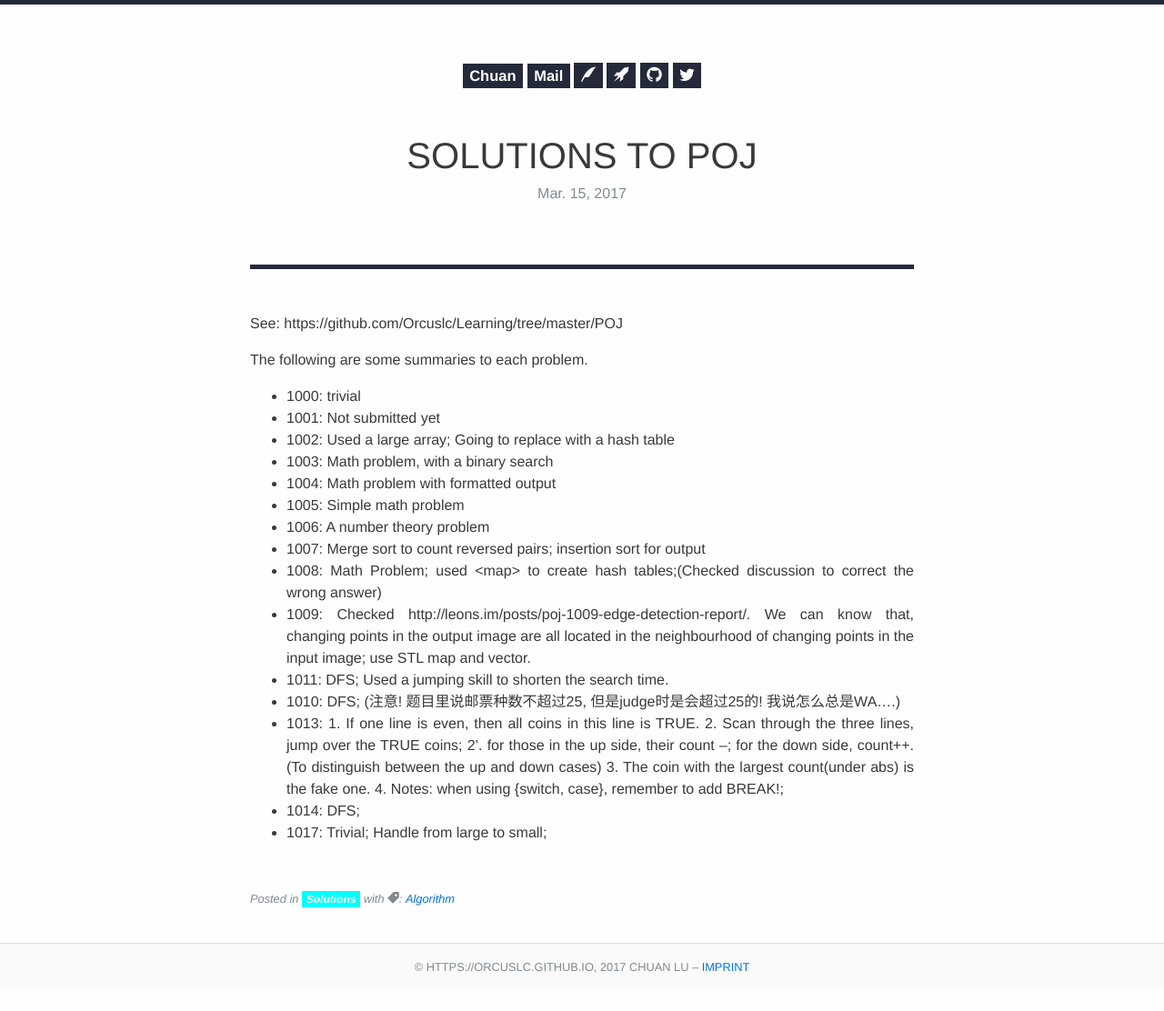
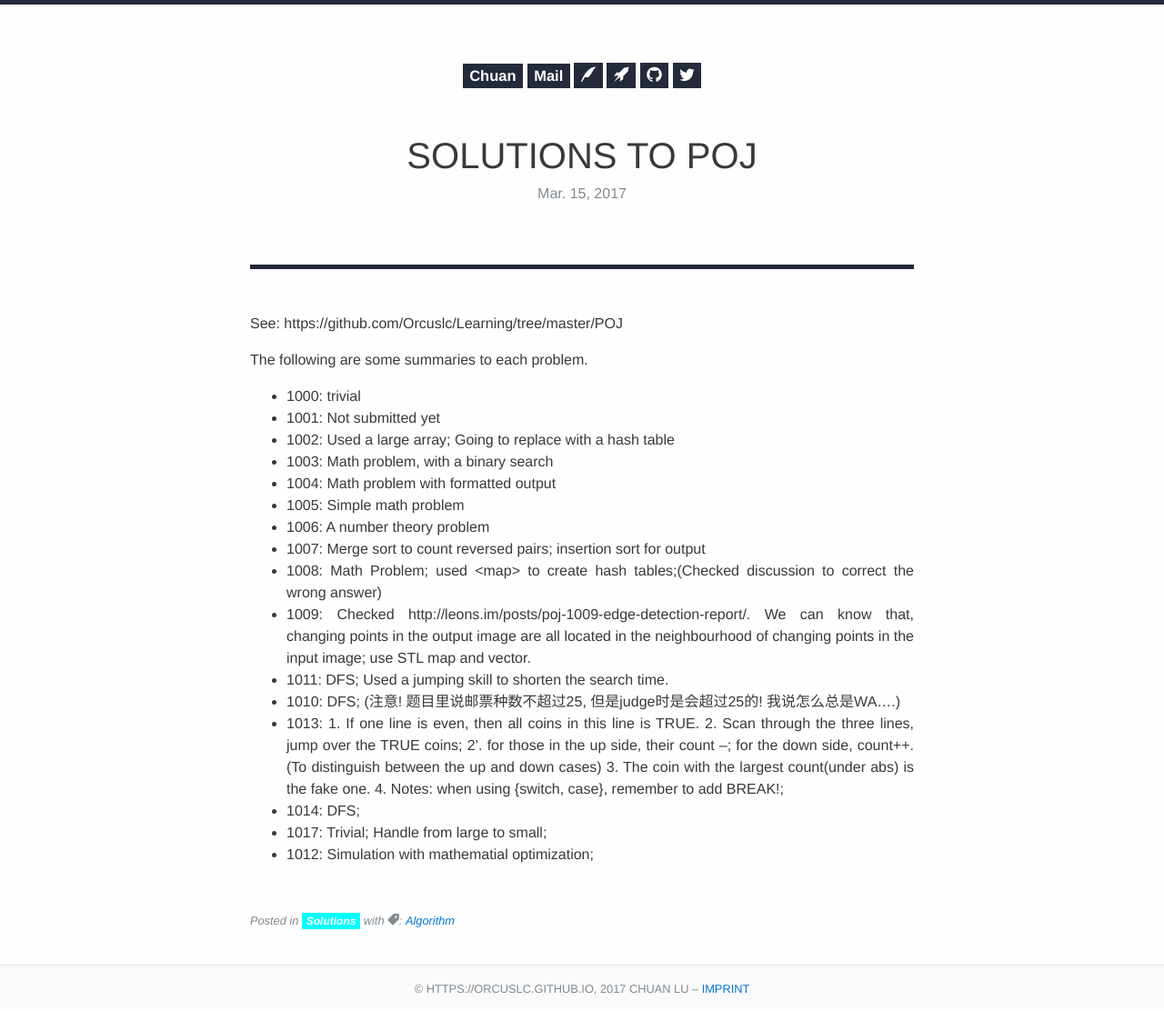
Before and after one commit to Orcuslc/blog.io, a Jekyll site: the page built from _posts/2017-03-15-Solutions-to-POJ.md, in a window 1280 px wide. Shown: the whole page at 91% size. Built offline with Jekyll 4.4.1, drawn with Linux system fonts in a browser that asks for light colours; some web fonts are replaced; before the commit the page ends 1088 px from its top, so only the background shows below that.

Commit message:
add poj 1012

```diff
--- a/_posts/2017-03-15-Solutions-to-POJ.md
+++ b/_posts/2017-03-15-Solutions-to-POJ.md
@@ -28,3 +28,4 @@ The following are some summaries to each problem.
 		4. Notes: when using {switch, case}, remember to add BREAK!;
 -  1014: DFS;
 -  1017: Trivial; Handle from large to small;
+-  1012: Simulation with mathematial optimization;
```
